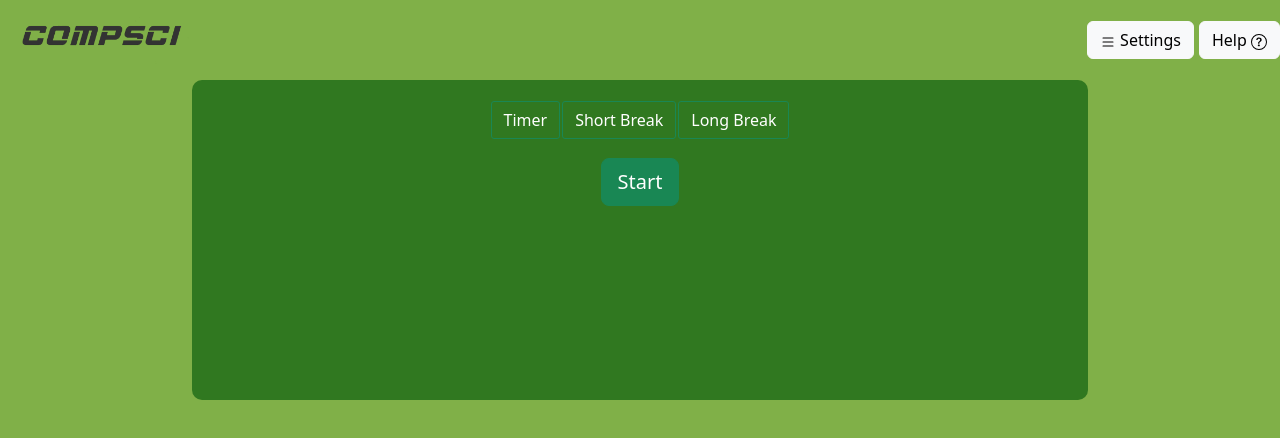
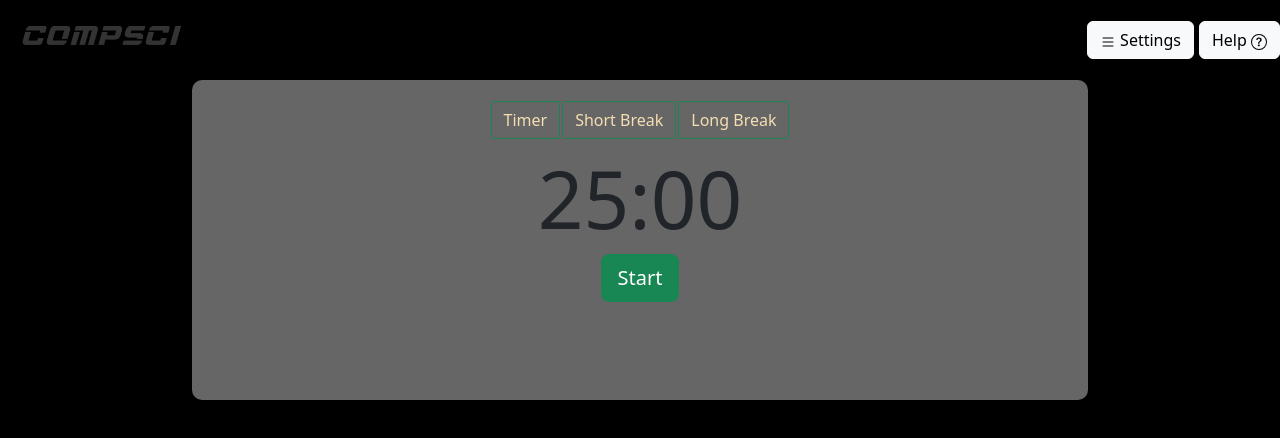
Before and after one commit to NolanWhittaker1/journeyhacks, an Angular app: page /main in a window 1280 px wide. Shown: the top 438 px of the page. Built offline with nearby package versions, Linux system fonts and the light colour scheme.

Commit message:
main css edit 1

```diff
--- a/src/app/main/main.component.css
+++ b/src/app/main/main.component.css
@@ -18,6 +18,7 @@ body {
     display: flex;
     flex-direction: column;
     align-items: center;
+    background-color: black;
 }
 
 button {
@@ -34,8 +35,9 @@ button {
     margin: 1px;
     width: fit-content;
     height: auto;
-    color:white;
+    color:wheat;
     background-color: transparent;
+    outline: 0;
 }
 
 #timer {
--- a/src/app/main/main.component.html
+++ b/src/app/main/main.component.html
@@ -1,7 +1,5 @@
 <body
-  [ngStyle]="{
-    'background-color': startVisible ? 'rgb(128,176,72)' : 'pink'
-  }"
+
 >
   <section id="heading">
     <img src="/assets/imgs/logo.png" alt="" />
@@ -45,7 +43,7 @@
   <section
     id="timer"
     [ngStyle]="{
-      'background-color': startVisible ? 'rgb(48,120,32)' : 'pink'
+      'background-color': startVisible ? 'rgba(128, 128, 128, 0.8)' : 'rgb(48,120,32, 0.5)'
     }"
   >
     <span>
--- a/src/app/main/main.component.ts
+++ b/src/app/main/main.component.ts
@@ -13,8 +13,8 @@ export class MainComponent implements OnInit  {
   intervalId:any;
   numberDisplay:string;
   constructor(private router:Router) {
-    this.countdown = 5;
-    this.numberDisplay = "";
+    this.countdown = 1500;
+    this.numberDisplay = "25:00";
   }
 
   ngOnInit(): void {
```
